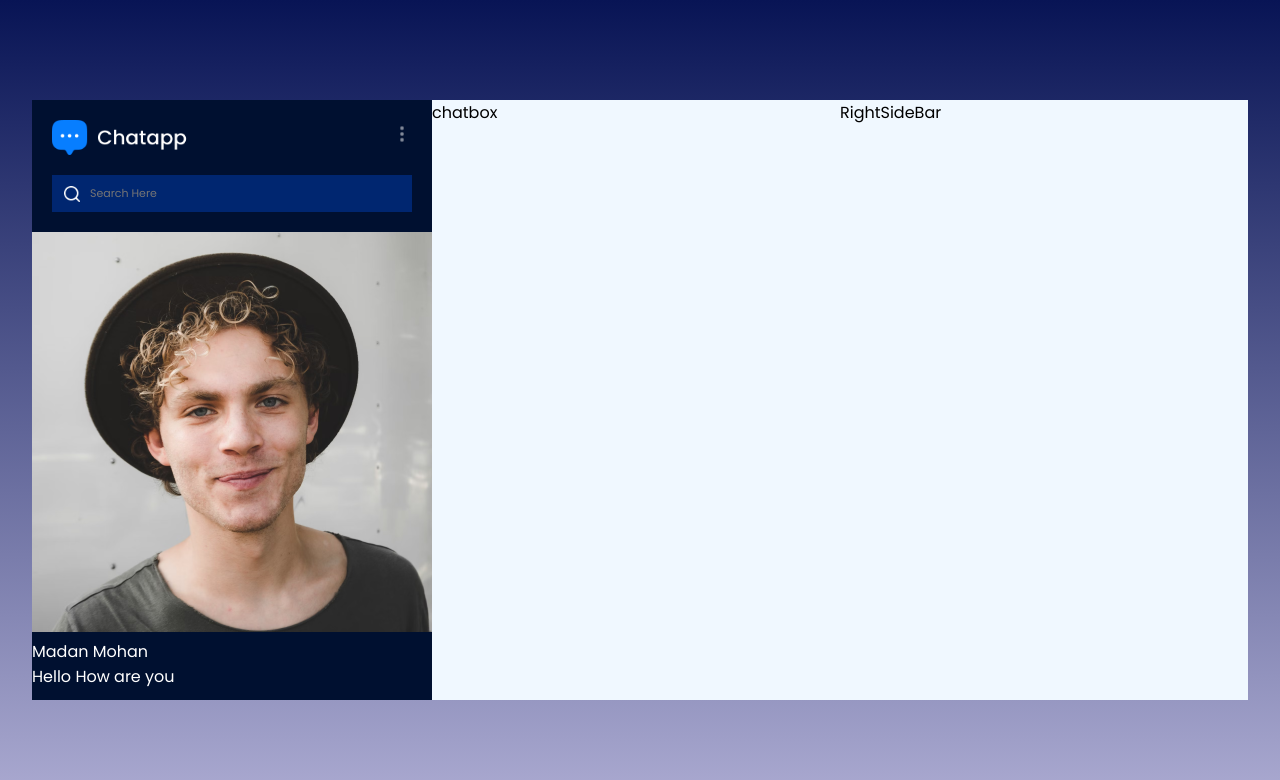
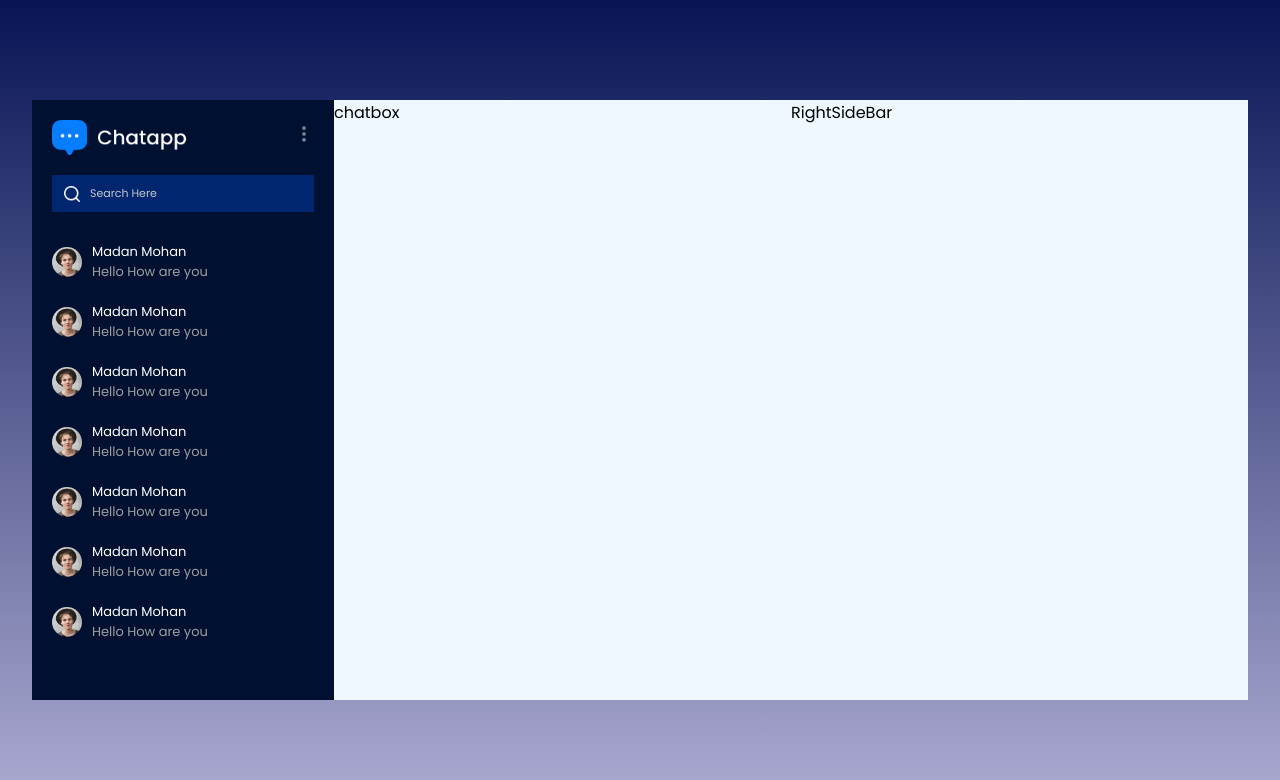
Before and after one commit to Madan-bot05/ChatApp-, a React (Vite) app: page /chat in a window 1280 px wide. Shown: the top 780 px of the page. Built offline with nearby package versions, Linux system fonts and the light colour scheme.

Commit message:
completed left Chatbox

```diff
--- a/src/components/leftSideBar/LeftSideBar.css
+++ b/src/components/leftSideBar/LeftSideBar.css
@@ -37,3 +37,38 @@
     color: white;
     font-size: 11px;
 }
+.ls-search input::placeholder{
+    color: #c8c8c8;
+}
+.ls-list{
+    display: flex;
+    flex-direction: column;
+    height: 70%;
+    overflow-y:scroll ;
+}
+.friends img{
+    width: 30px;
+    aspect-ratio: 1/1;
+    border-radius: 50%;
+}
+.friends{
+    display: flex;
+    align-items: center;
+    gap: 10px;
+    padding: 10px 20px;
+    cursor: pointer;
+    font-size: 13px;
+}
+.friends div{
+    display: flex;
+    flex-direction: column;
+}
+.friends span{
+    color: #9f9f9f;
+}
+.friends:hover{
+    background-color: #0d3b6d;
+}
+.friends:hover span{
+    color: white;
+}
--- a/src/components/leftSideBar/LeftsideBar.jsx
+++ b/src/components/leftSideBar/LeftsideBar.jsx
@@ -17,13 +17,15 @@
         </div>
       </div>
       <div className="ls-list">
-        <div className="friends">
+        {Array(12).fill("").map((item,index)=>(
+                  <div key={index} className="friends">
                   <img src={assets.profile_img} alt="" />
                   <div>
                       <p>Madan Mohan</p>
                       <span>Hello How are you</span>
                   </div>
               </div>
+        ))}
       </div>
     </div>
   );
--- a/src/index.css
+++ b/src/index.css
@@ -5,3 +5,6 @@
   box-sizing: border-box;
   font-family: Poppins;
 }
+::-webkit-scrollbar{
+  display: none;
+}
```
Lines whose indentation alone changed are shown as unchanged.
